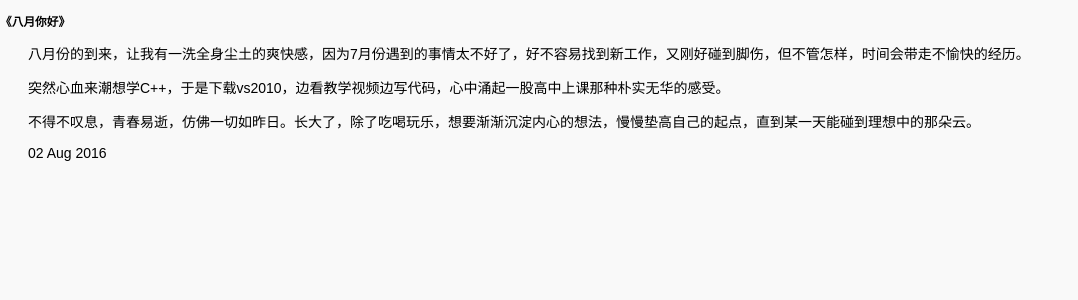
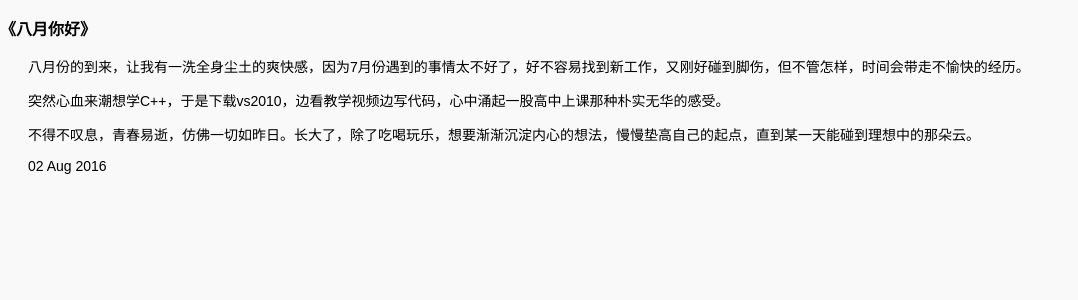
Before and after one commit to code-huisoido/myblog, a Jekyll site: the page built from _posts/2016-08-02-mood.html, in a window 1280 px wide. Shown: the top 300 px of the page, without its empty margins (0-1078 px from the left). Built offline with Jekyll 4.4.1, drawn with Linux system fonts in a browser that asks for light colours.

Commit message:
midified css

```diff
--- a/_posts/2016-07-27-mood.html
+++ b/_posts/2016-07-27-mood.html
@@ -2,7 +2,7 @@
 layout: default
 title: 《心情》
 ---
-<h3>{{ page.title }}</h3>
+<p class="article_title"><b>{{ page.title }}</b></p>
 <div class="blog_content">
 <p>晴朗的日子里，早上的阳光斜照进我的客厅，晒得地上直冒光。现在是师生的暑假，是一年当中最释放最爽的两个月假期。无独有偶，我也沾上“暑假”的光。</p>
 <p>刚去一家新公司上班，却因为脚伤要请假一周，真是“问君能有几多愁，恰似一江春水向东流”啊。百无聊赖，只能在宿舍写点文字，打发下时间罢了。</p>
--- a/_posts/2016-08-02-mood.html
+++ b/_posts/2016-08-02-mood.html
@@ -3,7 +3,7 @@ layout: default
 title: 《八月你好》
 ---
 
-<h3>{{ page.title }}</h3>
+<p class="article_title"><b>{{ page.title }}</b></p>
 <div class="blog_content">
 <p>八月份的到来，让我有一洗全身尘土的爽快感，因为7月份遇到的事情太不好了，好不容易找到新工作，又刚好碰到脚伤，但不管怎样，时间会带走不愉快的经历。</p>
 <p>突然心血来潮想学C++，于是下载vs2010，边看教学视频边写代码，心中涌起一股高中上课那种朴实无华的感受。</p>
--- a/_posts/2016-08-04-mood.html
+++ b/_posts/2016-08-04-mood.html
@@ -2,7 +2,7 @@
 layout: default
 title: 《有一只燕子叫小燕子》
 ---
-<h3>{{ page.title }}</h3>
+<p class="article_title"><b>{{ page.title }}</b></p>
 <div class="blog_content">
 <p>最近听上了一首《情深深雨蒙蒙》，脑海里却翻滚出当年追《还珠格格》的记忆。</p>
 <p>那时家家户户灯火通明，一到晚上差不多吃饱饭后，我就马不停蹄地闹着打开电视，那时只有一台电视，但也只有那时候，才能让一家人聚在一起，时而欢悦时而叹息，那是幸福的感觉。</p>
--- a/css/page.css
+++ b/css/page.css
@@ -94,6 +94,10 @@ img{
 	text-indent: 2.8rem;
 }
 
+.article_title{
+	font-size:1.6rem;
+}
+
 @media screen and (max-width:750px){
 	#content .right_content{
 		padding:10px;
```
